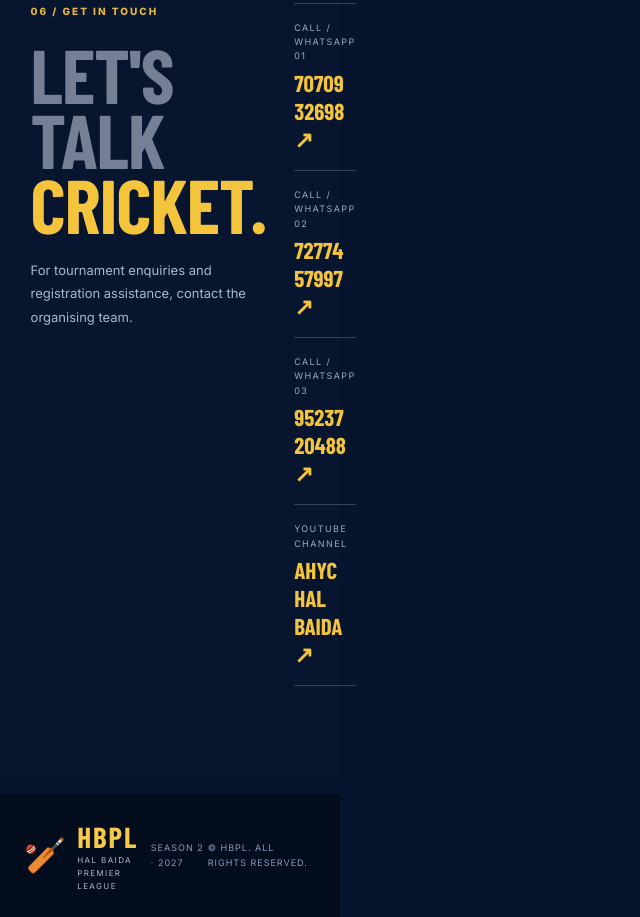
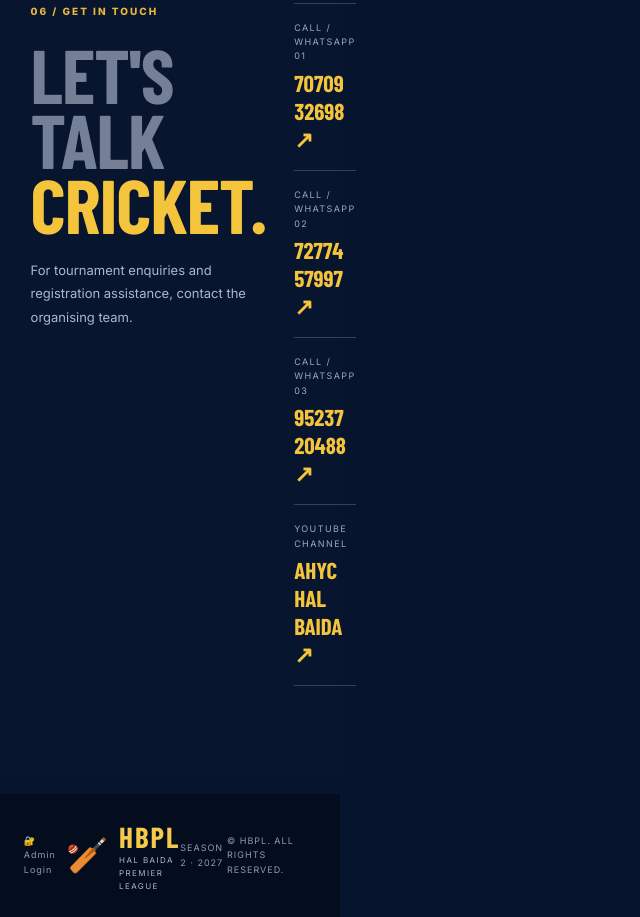
Before and after one commit to sanwar6044/hbpl-season-2, a plain HTML site: page index.html in a window 1280 px wide. Shown: the part 5346-6263 px from the top of the page, without its empty margins (0-640 px from the left). Drawn offline with nearby package versions, Linux system fonts and the light colour scheme; a web font is replaced by a local one.

Commit message:
Add Admin Login link likho

```diff
--- a/index.html
+++ b/index.html
@@ -135,7 +135,9 @@
       <div class="contact-list"><a href="tel:7070932698"><span>CALL / WHATSAPP 01</span><b>70709 32698 ↗</b></a><a href="tel:7277457997"><span>CALL / WHATSAPP 02</span><b>72774 57997 ↗</b></a><a href="tel:9523720488"><span>CALL / WHATSAPP 03</span><b>95237 20488 ↗</b></a><a href="https://www.youtube.com/" target="_blank" rel="noreferrer"><span>YOUTUBE CHANNEL</span><b>AHYC HAL BAIDA ↗</b></a></div>
     </section>
   </main>
-  <footer><a class="brand" href="#home"><span class="brand-ball">🏏</span><span><b>HBPL</b><small>HAL BAIDA PREMIER LEAGUE</small></span></a><span>SEASON 2 · 2027</span><span>© HBPL. ALL RIGHTS RESERVED.</span></footer>
+  <footer>
+    <a href="admin.html">🔐 Admin Login</a>
+    <a class="brand" href="#home"><span class="brand-ball">🏏</span><span><b>HBPL</b><small>HAL BAIDA PREMIER LEAGUE</small></span></a><span>SEASON 2 · 2027</span><span>© HBPL. ALL RIGHTS RESERVED.</span></footer>
   <script src="script.js"></script>
 </body>
 </html>
```
